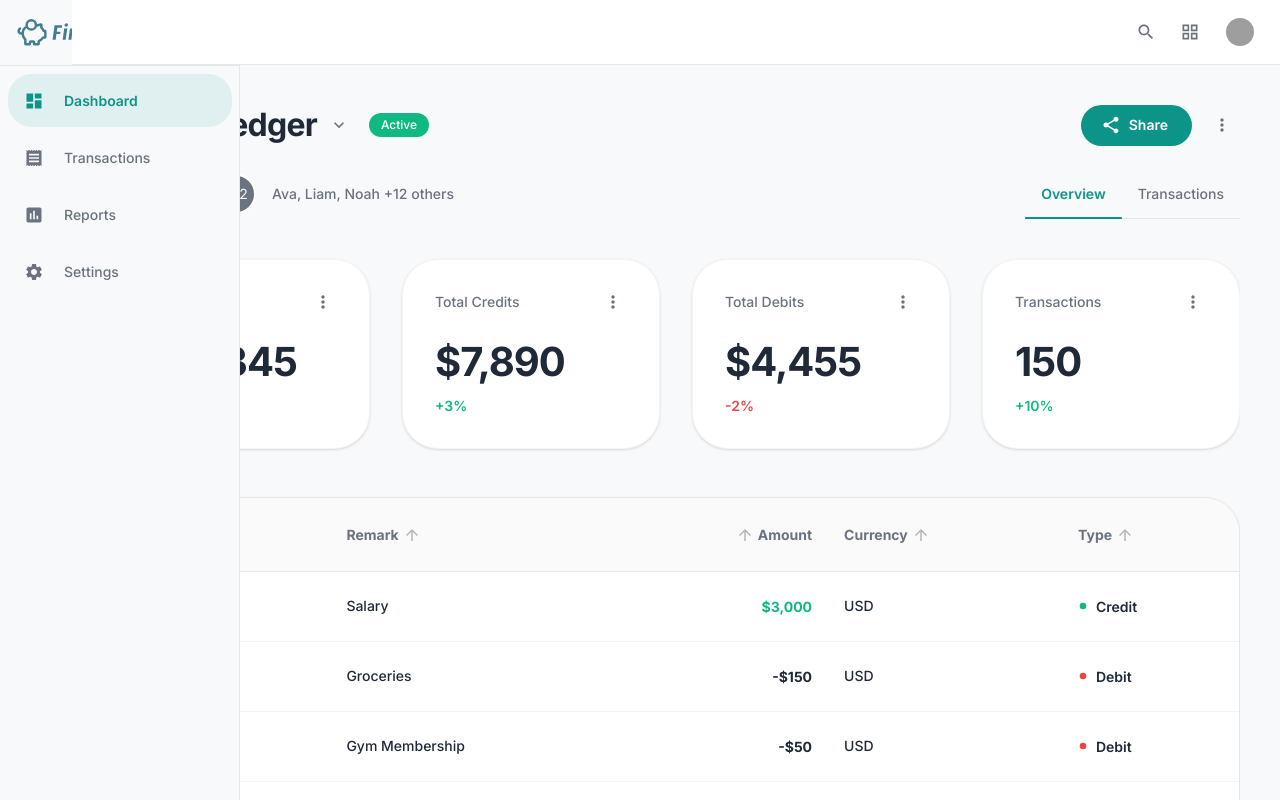
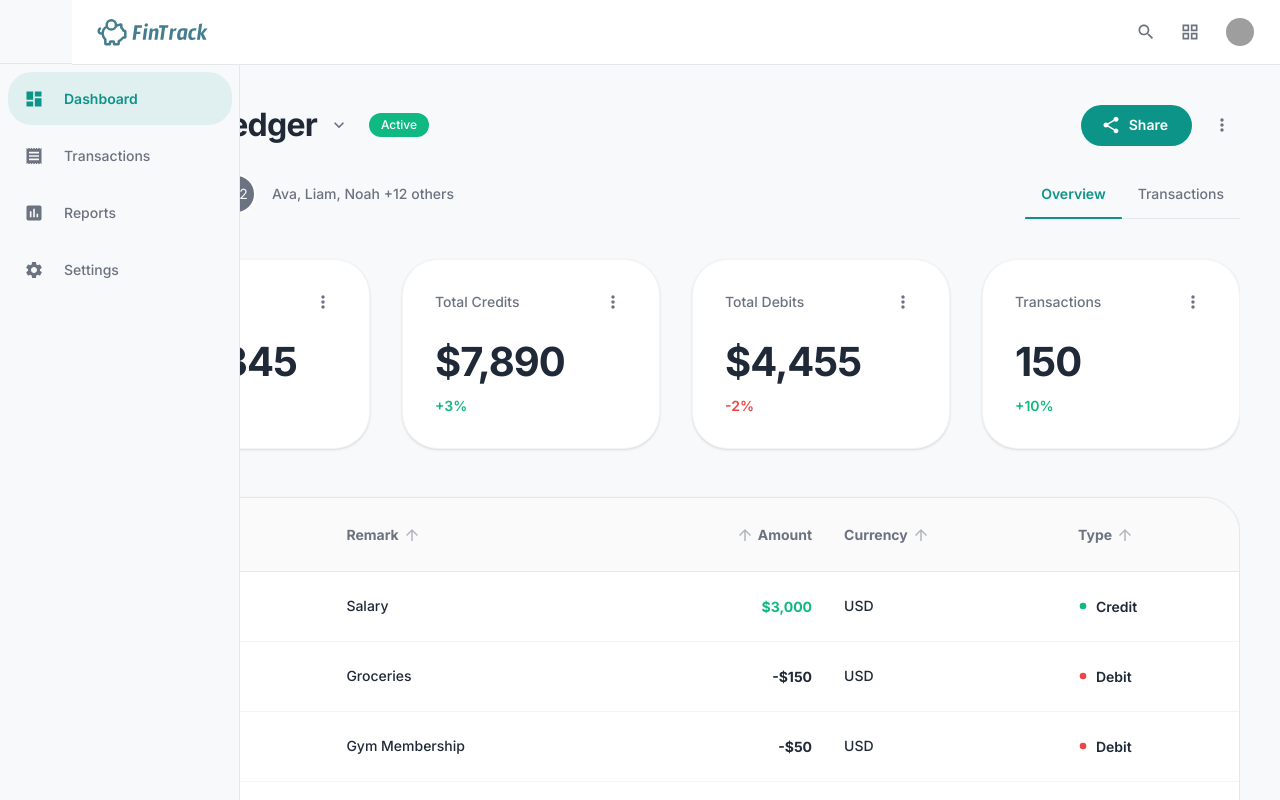
Before and after one commit to belloibrahv/wallet-ledger, a Next.js app: page / in a window 1280 px wide. Shown: the top 800 px of the page. Built offline with nearby package versions, Linux system fonts and the light colour scheme; grey boxes are pictures that could not be loaded.

Commit message:
Remove the logo (from the sidebar)

```diff
--- a/src/components/layout/Sidebar.tsx
+++ b/src/components/layout/Sidebar.tsx
@@ -19,6 +19,7 @@ import {
   Settings as SettingsIcon,
   Menu as MenuIcon,
 } from "@mui/icons-material";
+import { Logo } from '@/components/ui/Logo';
 
 interface SidebarProps {
   mobileOpen?: boolean;
@@ -134,16 +135,10 @@ export function Sidebar({
         alignItems: "center",
         justifyContent: isExpanded ? "space-between" : "center",
         minHeight: "64px",
+        position: 'relative',
       }}>
-        {isExpanded ? (
-          <>
-            <Image
-              src="/logo.svg"
-              alt="Wallet Ledger Logo"
-              width={112}
-              height={25}
-              style={{ height: 'auto' }}
-            />
+
+        {isExpanded && (
           <IconButton
             size="small"
             sx={{
@@ -152,34 +147,15 @@ export function Sidebar({
               "&:hover": {
                 bgcolor: "rgba(107, 114, 128, 0.1)",
               },
+              position: 'absolute',
+              right: 8,
+              top: '50%',
+              transform: 'translateY(-50%)',
             }}
             onClick={onMobileClose}
           >
             <MenuIcon fontSize="small" />
           </IconButton>
-          </>
-        ) : (
-          <Box
-            sx={{
-              width: 32,
-              height: 32,
-              display: "flex",
-              alignItems: "center",
-              justifyContent: "center",
-              transition: "all 0.2s ease-in-out",
-              "&:hover": {
-                transform: "scale(1.05)",
-              },
-            }}
-          >
-             <Image
-              src="/logo-icon.svg"
-              alt="Wallet Ledger Logo"
-              width={112}
-              height={33}
-              style={{ height: 'auto' }}
-            />
-          </Box>
         )}
       </Box>
 
--- a/src/components/layout/TopNavigation.tsx
+++ b/src/components/layout/TopNavigation.tsx
@@ -12,6 +12,7 @@ import {
   Search as SearchIcon,
   GridView as GridViewIcon,
 } from "@mui/icons-material";
+import { Logo } from "../ui/Logo";
 
 interface TopNavigationProps {
   onMobileMenuToggle?: () => void;
@@ -38,8 +39,14 @@ export function TopNavigation({ onMobileMenuToggle }: TopNavigationProps) {
         py: 1,
         minHeight: "64px",
       }}>
-        {/* Left Section - Mobile Menu Only */}
-        <Box sx={{ display: "flex", alignItems: "center" }}>
+        {/* Left Section - Logo and Mobile Menu */}
+        <Box sx={{ display: "flex", alignItems: "center", gap: 2 }}>
+          <Box sx={{ display: { xs: 'none', md: 'block' } }}>
+            <Logo variant="default" size={112} />
+          </Box>
+          <Box sx={{ display: { xs: 'block', md: 'none' } }}>
+            <Logo variant="icon" />
+          </Box>
           {isMobile && (
             <IconButton
               edge="start"
--- /dev/null
+++ b/src/components/ui/Logo.tsx
@@ -0,0 +1,106 @@
+import React from 'react';
+import Image from 'next/image';
+import { Box } from '@mui/material';
+
+interface LogoProps {
+  /**
+   * Whether the logo should be shown in its collapsed state
+   * @default false
+   */
+  collapsed?: boolean;
+
+  /**
+   * Custom width for the logo in its expanded state
+   * @default 112
+   */
+  width?: number;
+
+  /**
+   * Custom height for the logo
+   * @default 33
+   */
+  height?: number;
+
+  /**
+   * Additional styles to apply to the logo container
+   */
+  sx?: React.CSSProperties;
+}
+
+/**
+ * A standalone Logo component that can be used anywhere in the application.
+ * It handles its own hover state and transitions.
+ */
+export const Logo: React.FC<LogoProps> = ({
+  collapsed = false,
+  width = 112,
+  height = 33,
+  sx = {},
+}) => {
+  const [isHovered, setIsHovered] = React.useState(false);
+  const showExpanded = !collapsed || isHovered;
+
+  return (
+    <Box
+      sx={{
+        display: 'flex',
+        alignItems: 'center',
+        position: 'relative',
+        transition: 'all 0.2s ease-in-out',
+        ...sx,
+      }}
+      onMouseEnter={() => setIsHovered(true)}
+      onMouseLeave={() => setIsHovered(false)}
+    >
+      <Image
+        src="/logo.svg"
+        alt="Wallet Ledger Logo"
+        width={showExpanded ? width : Math.min(32, width)}
+        height={height}
+        style={{
+          height: 'auto',
+          transition: 'all 0.2s ease-in-out',
+          display: 'block',
+        }}
+        priority
+      />
+    </Box>
+  );
+};
+
+interface IndependentLogoProps {
+  variant?: 'default' | 'icon';
+  size?: number;
+}
+
+export function IndependentLogo({ variant = 'default', size = 112 }: IndependentLogoProps) {
+  const isIcon = variant === 'icon';
+  const height = isIcon ? 33 : 25;
+  const width = isIcon ? 32 : size;
+
+  return (
+    <Box
+      sx={{
+        display: 'flex',
+        alignItems: 'center',
+        '& img': {
+          height: 'auto',
+          width: isIcon ? '24px' : `${size}px`,
+          minWidth: isIcon ? '24px' : `${size}px`,
+          transition: 'width 0.2s ease-in-out',
+        },
+      }}
+    >
+      <Image
+        src={isIcon ? "/logo-icon.svg" : "/logo.svg"}
+        alt="Wallet Ledger Logo"
+        width={width}
+        height={height}
+        style={{ height: 'auto' }}
+        priority
+      />
+    </Box>
+  );
+}
+
+export default Logo;
```
Lines whose indentation alone changed are shown as unchanged.
